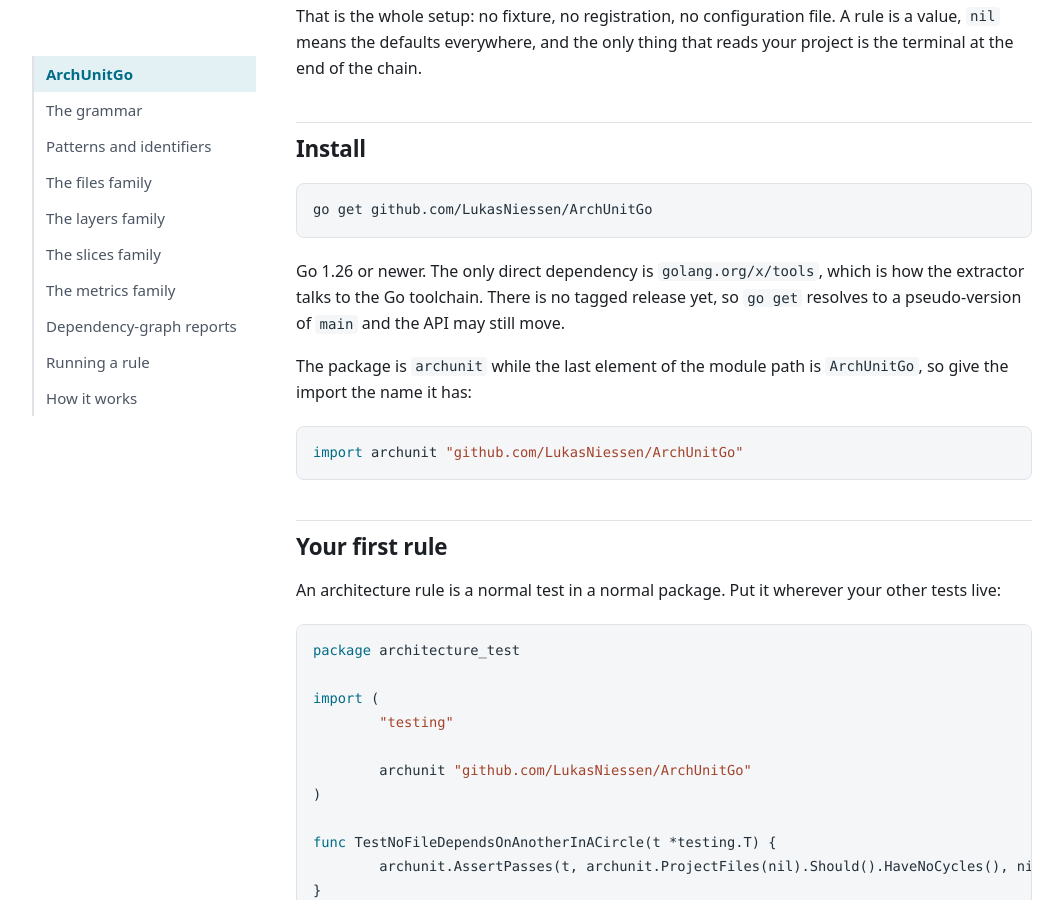
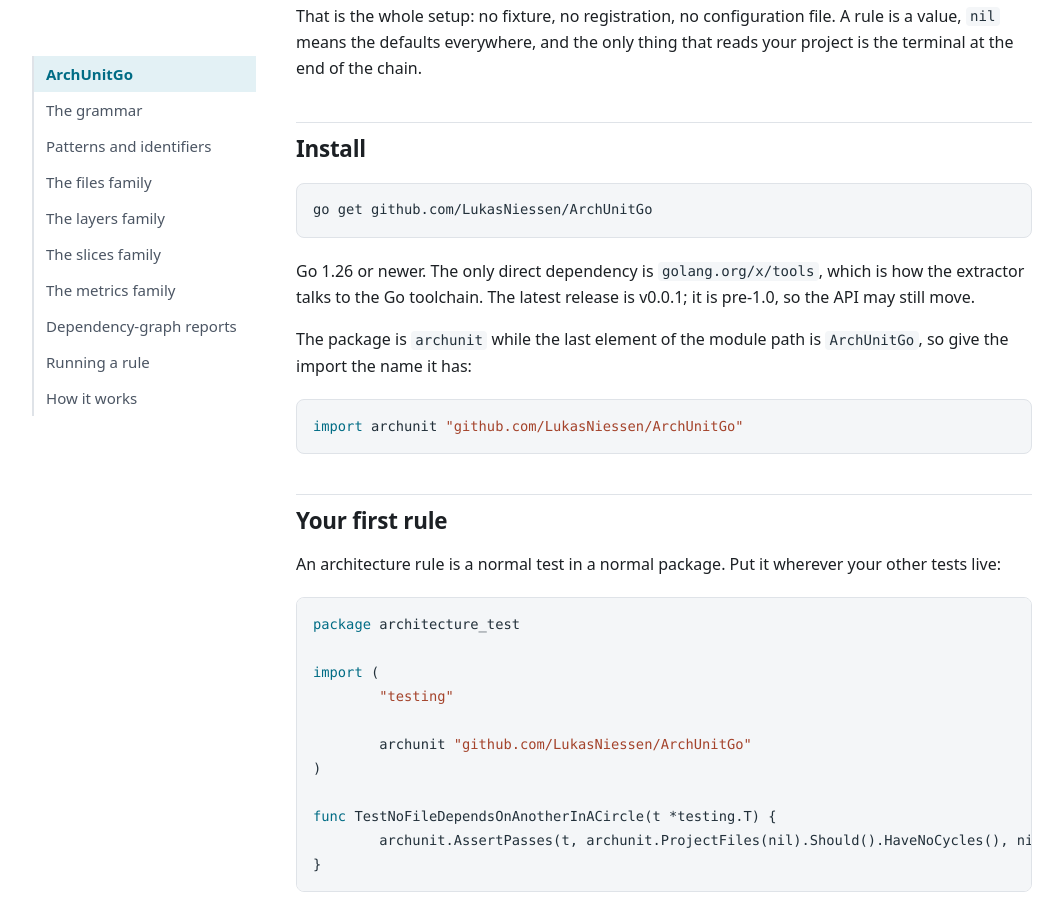
Before and after one commit to LukasNiessen/ArchUnitGo, a Jekyll site: the page built from docs/index.md, in a window 1280 px wide and 900 px high, scrolled down 573 px. Shown: the whole window, without its empty margins (52-1115 px from the left). Built offline with Jekyll 4.4.1, drawn with Linux system fonts in a browser that asks for light colours.

Commit message:
Document the v0.0.1 release

````diff
--- a/docs/index.md
+++ b/docs/index.md
@@ -32,8 +32,7 @@ go get github.com/LukasNiessen/ArchUnitGo
 ```
 
 Go 1.26 or newer. The only direct dependency is `golang.org/x/tools`, which is how the extractor talks to
-the Go toolchain. There is no tagged release yet, so `go get` resolves to a pseudo-version of `main` and the
-API may still move.
+the Go toolchain. The latest release is v0.0.1; it is pre-1.0, so the API may still move.
 
 The package is `archunit` while the last element of the module path is `ArchUnitGo`, so give the import the
 name it has:
````
Also changed, not shown: README.md.
